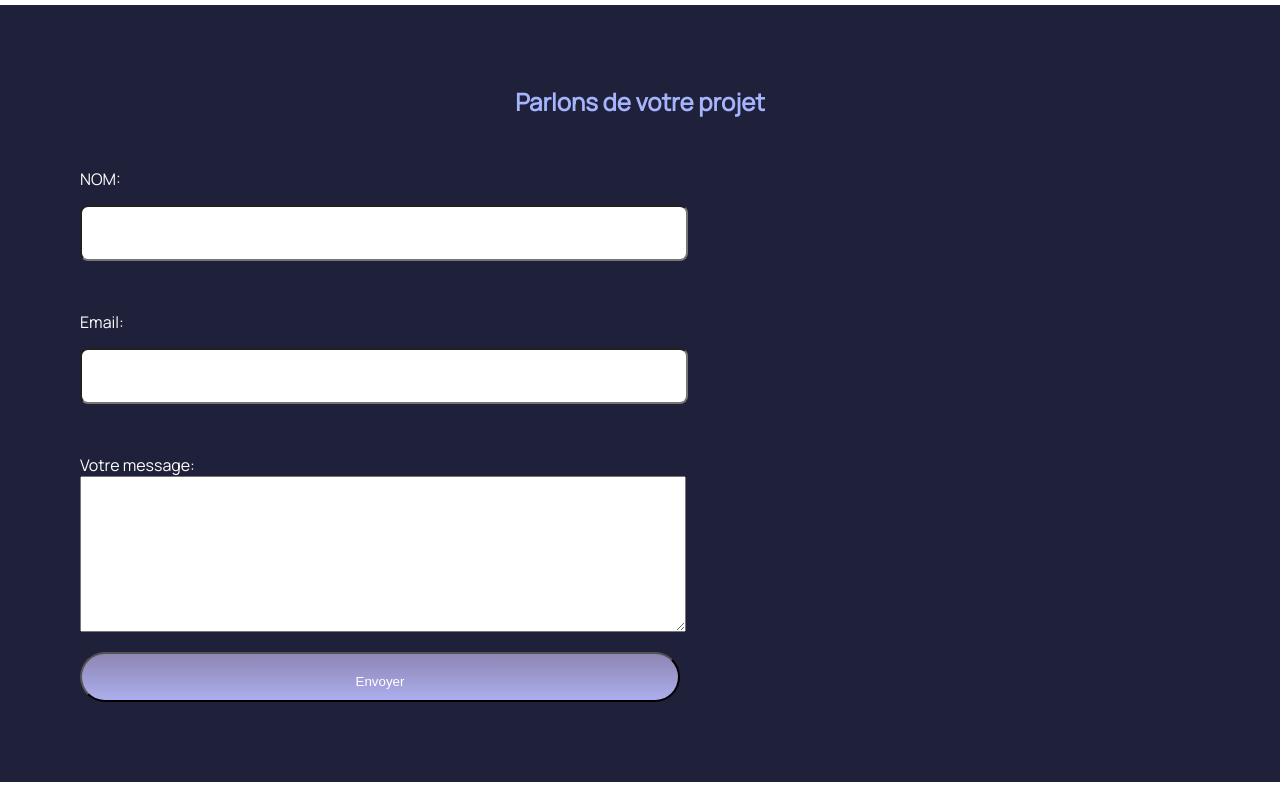
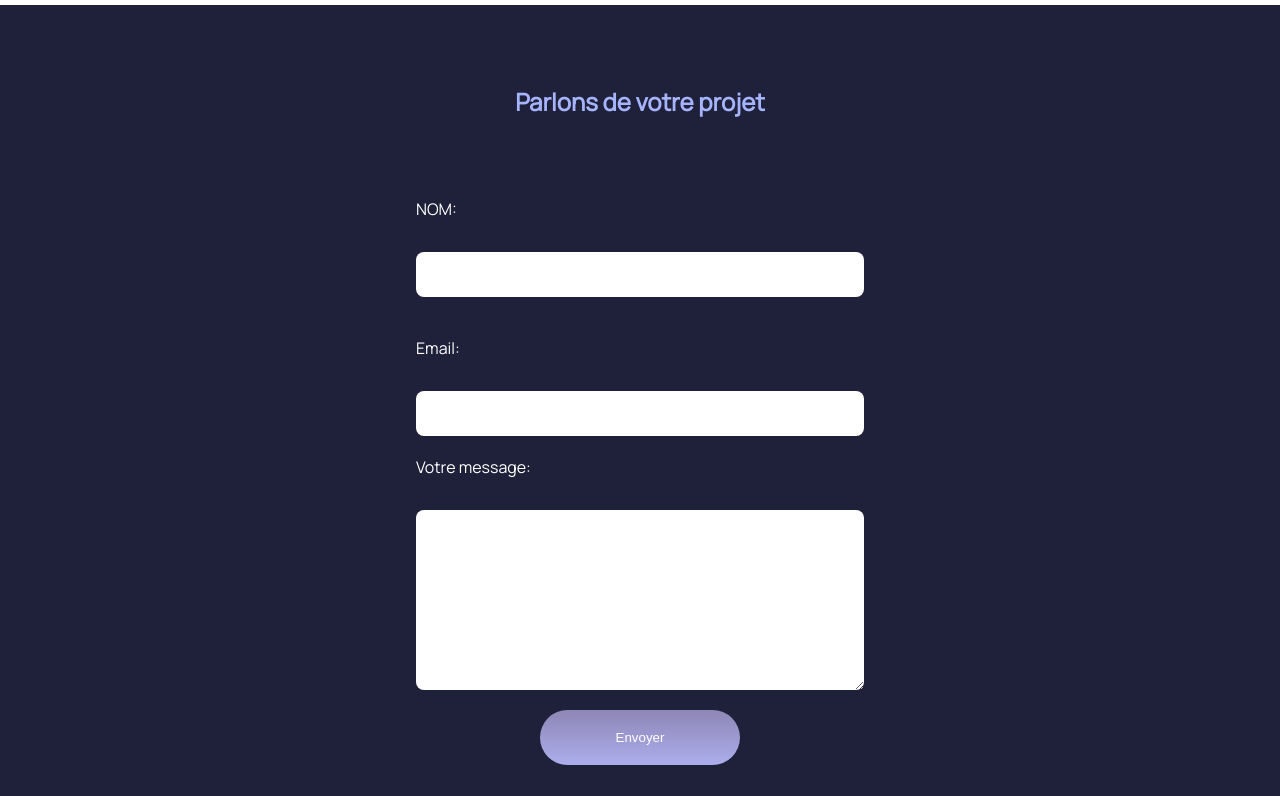
Before and after one commit to ngalela01/photographie, a plain HTML site: page index.html in a window 1280 px wide. Shown: the part 1590-2386 px from the top of the page. Drawn offline with Linux system fonts and the light colour scheme.

Commit message:
finalisation du formulaire

```diff
--- a/index.html
+++ b/index.html
@@ -74,7 +74,6 @@
       <section class="section-contact">
         <h2>Parlons de votre projet</h2>
         <form action="" method="get">
-          <div class="formulaire">
           <div class="form-nom-mail">
             <div class="form-nom">
               <label for="nom">NOM:</label><br />
@@ -86,16 +85,8 @@
             </div>
           </div>
 
-            <div class="form-message">
           <label for="message">Votre message:</label> <br />
-              <textarea
-                name="message"
-                id="message"
-                cols="30"
-                rows="10"
-              ></textarea>
-            </div>
-          </div>
+          <textarea name="message" id="message" cols="30" rows="10"></textarea>
 
           <input type="submit" value="Envoyer" class="cta" />
         </form>
--- a/style/index.css
+++ b/style/index.css
@@ -42,29 +42,44 @@
   text-align: center;
 }
 
-label {
-  margin-bottom: 80px;
+form {
+  display: flex;
+  flex-direction: column;
   color: white;
+
+  width: 40%;
+  margin: auto;
+}
+input,
+textarea {
+  border-radius: 8px;
+  border: none;
+  padding: 15px;
 }
 
-.formulaire {
+.form-nom-mail {
   display: flex;
   flex-direction: column;
+  gap: 20px;
 }
 
-.form-message,
+label {
+  margin-bottom: 10px;
+}
+
 .form-nom,
 .form-email {
-  margin-top: 50px;
+  display: flex;
+  flex: 1;
+  flex-direction: column;
+  margin-bottom: 20px;
+}
+h2 {
+  margin-bottom: 80px;
 }
 
-input {
-  border-radius: 8px;
-  width: 600px;
-  height: 50px;
-  margin-top: 15px;
+input[type="submit"] {
+  width: 200px;
+  margin: auto;
+  margin-top: 20px;
 }
-
-textarea {
-  width: 600px;
-}
```
Lines whose indentation alone changed are shown as unchanged.
